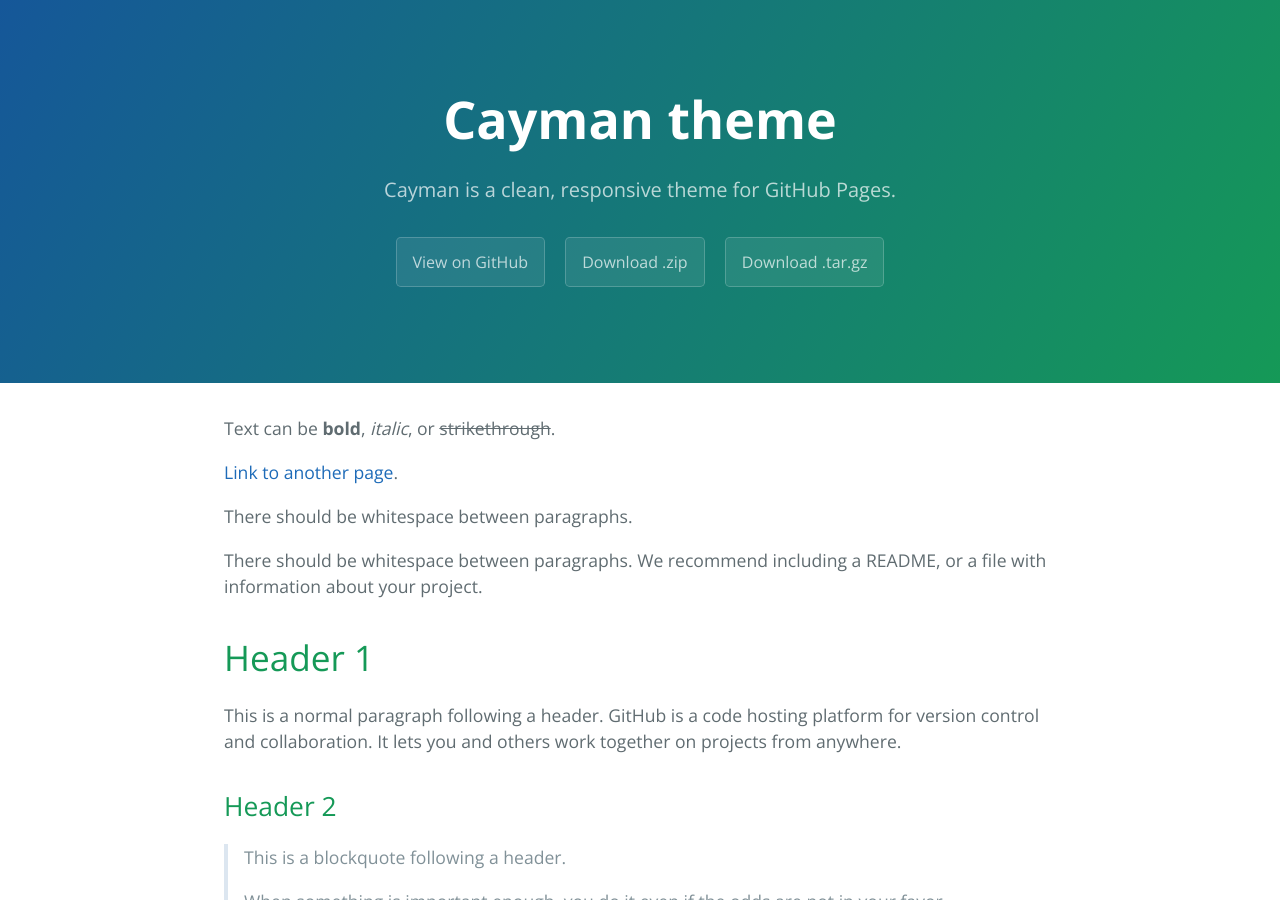
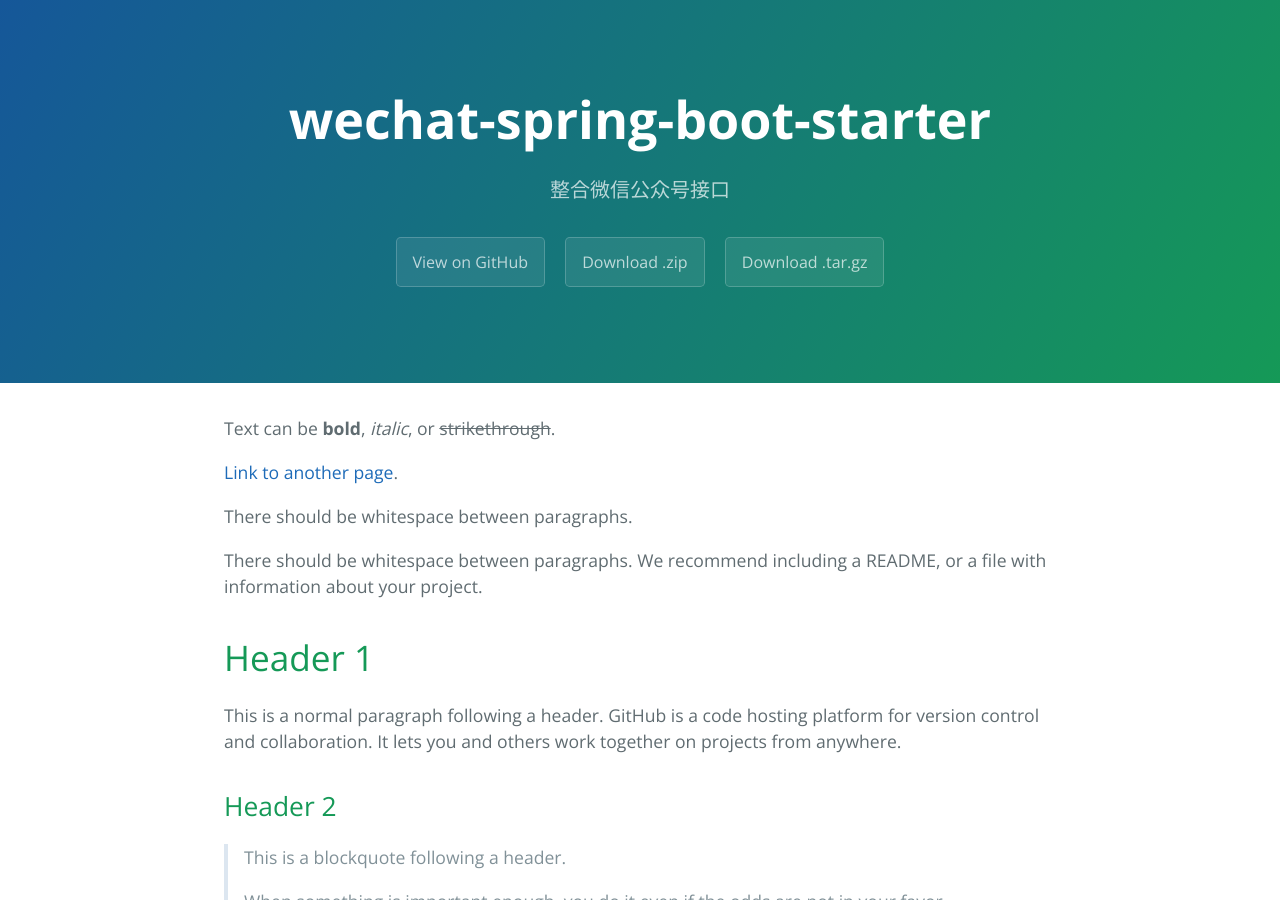
Before and after one commit to coder-Ah-fei/wechat-spring-boot-starter, a Jekyll site: the page built from docs/index.md, in a window 1280 px wide and 900 px high. Built offline with Jekyll 4.4.1, drawn with Linux system fonts in a browser that asks for light colours.

Commit message:
index.html

```diff
--- a/docs/_config.yml
+++ b/docs/_config.yml
@@ -1,5 +1,5 @@
-title: Cayman theme
-description: Cayman is a clean, responsive theme for GitHub Pages.
+title: wechat-spring-boot-starter
+description: 整合微信公众号接口
 show_downloads: true
 google_analytics:
 theme: jekyll-theme-cayman
```
